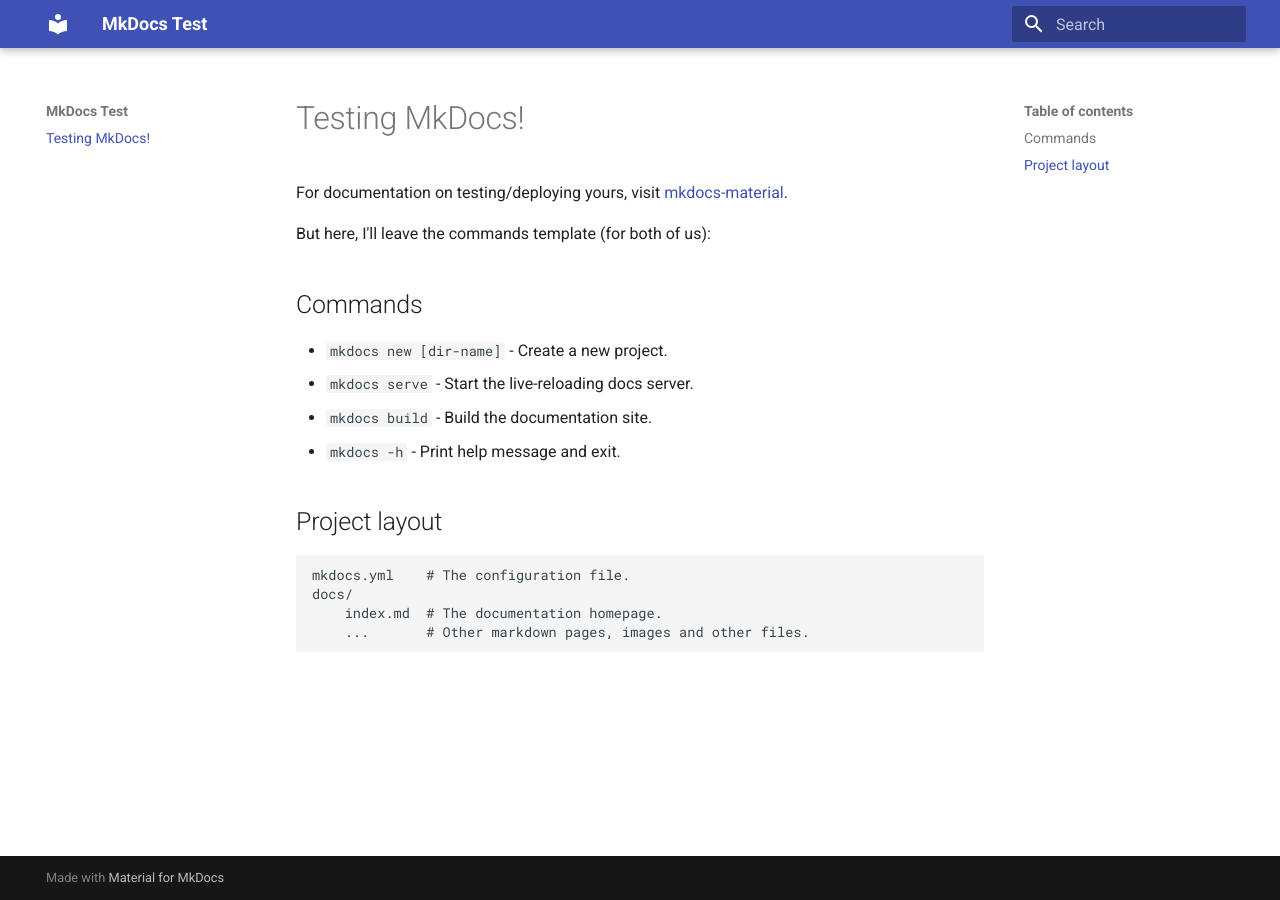
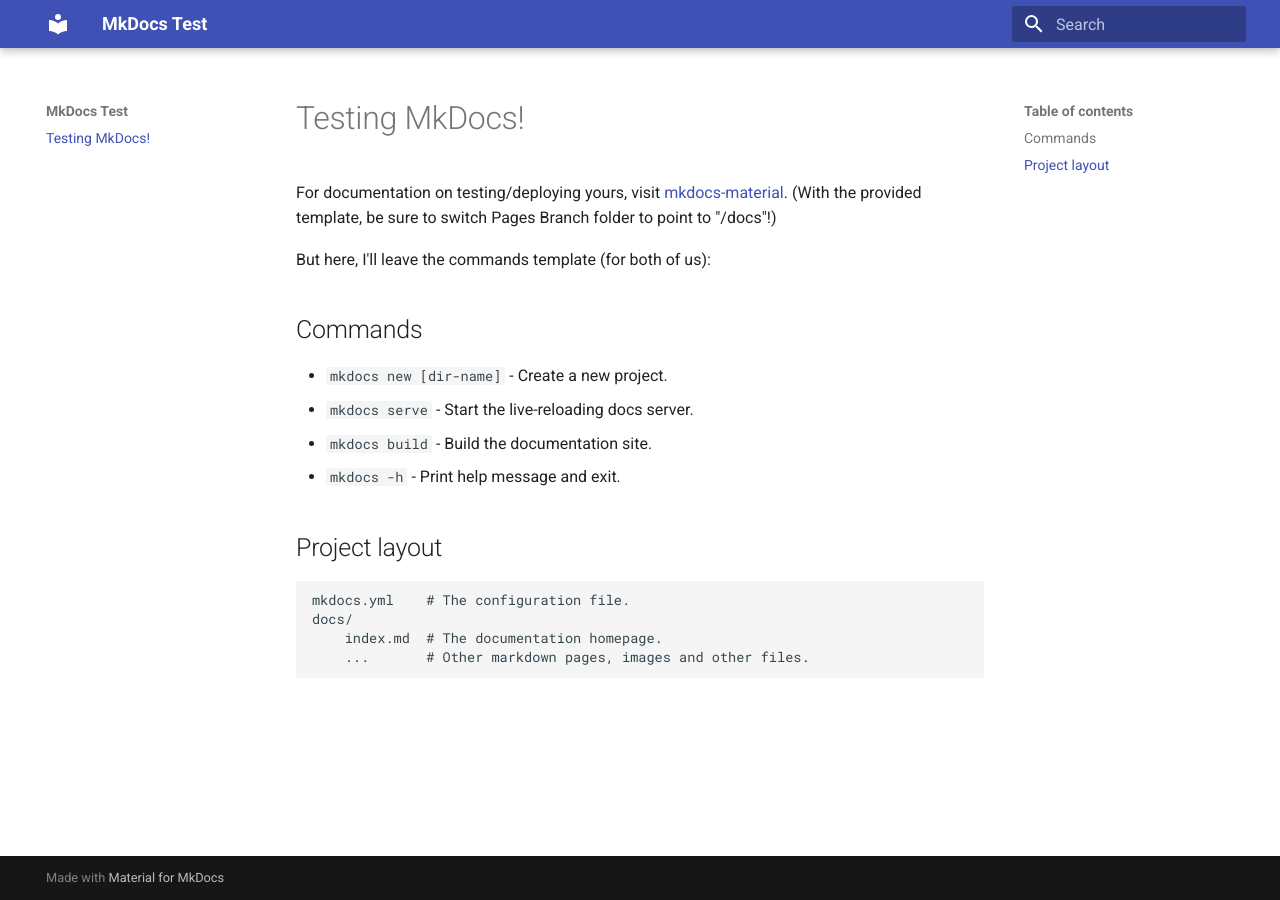
Before and after one commit to SebastianBack/mkdocs-test, an MkDocs documentation site: the page built from docs/index.md, in a window 1280 px wide. Built offline with MkDocs 1.6.1 and Material for MkDocs 9.7.7, drawn with Linux system fonts in a browser that asks for light colours.

Commit message:
Testing page refresh.

```diff
--- a/docs/index.md
+++ b/docs/index.md
@@ -1,6 +1,7 @@
 # Testing MkDocs!
 
 For documentation on testing/deploying yours, visit [mkdocs-material](https://squidfunk.github.io/mkdocs-material/).
+(With the provided template, be sure to switch Pages Branch folder to point to "/docs"!)
 
 But here, I'll leave the commands template (for both of us):
 
```
